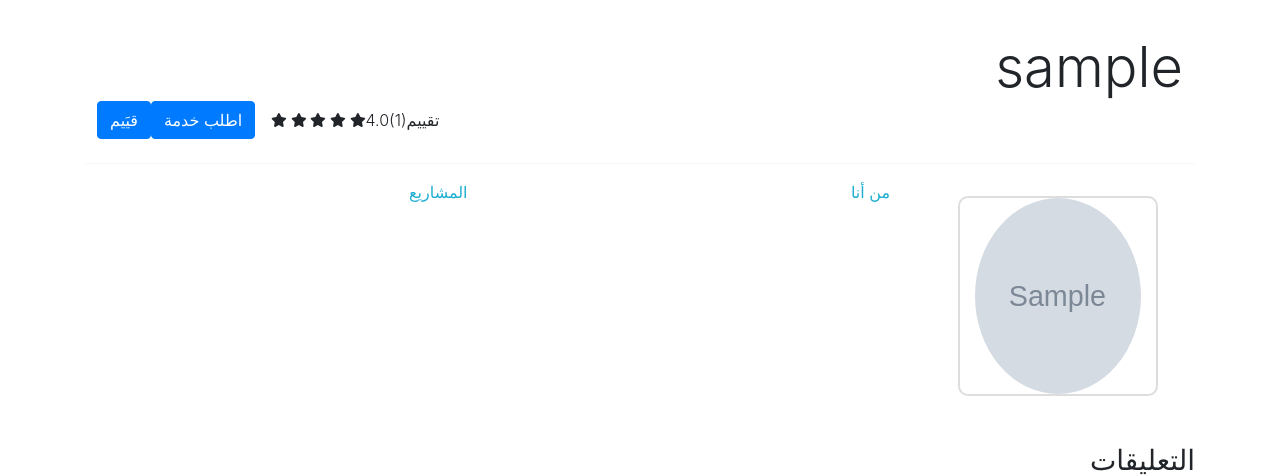
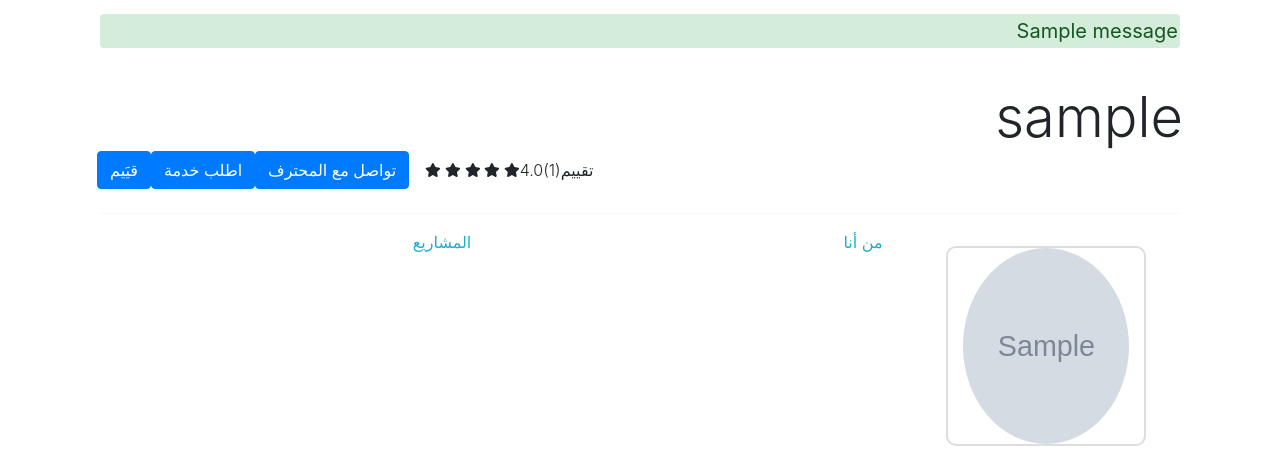
Before and after one commit to Alanouod/LAHJ-WEBSITE, a Django app: page /professional_profile/1/ in a window 1280 px wide. Shown: the part 158-634 px from the top of the page. Run offline with Django 5.2, Linux system fonts and the light colour scheme; tables that the repository leaves empty hold one stand-in row (values such as "Sample post"); grey boxes marked "Sample" are stand-in pictures; one stand-in notice (Sample message) is shown; some libraries are stand-ins or nearby versions.

Commit message:
add message function - homeowner side
done with messaging function from homeowner side

```diff
--- a/WEBSITELAHJ/website/home/forms.py
+++ b/WEBSITELAHJ/website/home/forms.py
@@ -89,3 +89,6 @@ class QuoteForm(forms.ModelForm):
     class Meta:
         model = Quote
         fields = ['terms', 'cost']
+
+class MessageForm(forms.Form):
+    message_content = forms.CharField(widget=forms.Textarea)
--- a/WEBSITELAHJ/website/home/templates/professional_profile.html
+++ b/WEBSITELAHJ/website/home/templates/professional_profile.html
@@ -3,6 +3,18 @@
 {% block title %}الملف الشخصي {% endblock %}
 {% block content %}
 <style>
+    .alert {
+        position: relative;
+        padding: 1px;
+        margin-bottom: 1px;
+        border: 1px solid transparent;
+        border-radius: 0.25rem;
+        font-size: 20px;
+        width: 100%;
+        align-content: center;
+
+    }
+
     .profile-section-link {
         color: #1CAED0;
         text-decoration: none;
@@ -81,7 +93,17 @@
         direction: rtl;
     }
 </style>
+
+
 <div class="container mt-5 text-end">
+    {% if messages %}
+    <div class="feedback-messages">
+        {% for message in messages %}
+        <div class="alert {% if message.tags %}alert-{{ message.tags }}{% endif %}" role="alert">
+            {{ message }}
+        </div>
+        {% endfor %}
+        {% endif %}
         <div class="row mt-3 text-end align-items-center justify-content-end">
             <div class="col-mt-3 photo-container text-end">
                 <h6 class="display-4">
@@ -93,9 +115,13 @@
                     <span>{{ professional.user.username }}</span>
                     <div class="d-flex align-items-center ">
                         {% if not is_owner %}
+
+
                         <button id="rateButton" class="btn btn-primary">قيَيم</button>
                         <button id="requestServiceBtn" class="btn btn-primary" onclick="toggleOrderForm()">اطلب
                             خدمة</button>
+                        <button id="MessageBtn" class="btn btn-primary" onclick="toggleMessageForm()">تواصل مع
+                            المحترف</button>
                         <div id="orderFormContainer"
                             style="display: none; position: fixed; top: 0; left: 0; right: 0; bottom: 0; background-color: rgba(0, 0, 0, 0.5); z-index: 9999;">
                             <div
@@ -106,16 +132,36 @@
                                 <form method="POST" action="{% url 'submit_order' professional_id=professional.id %}">
                                     {% csrf_token %}
                                     <div class="form-group">
-                                        <label for="projectDescription" class="form-control-label" for="input-identifier" style="font-size: 25px;">وصف المشروع</label>
-                                        <textarea id="projectDescription" name="project_description" class="form-control"></textarea>
+                                        <label for="projectDescription" class="form-control-label"
+                                            for="input-identifier" style="font-size: 25px;">وصف المشروع</label>
+                                        <textarea id="projectDescription" name="project_description"
+                                            class="form-control"></textarea>
                                     </div>
                                     <div class="form-group">
-                                        <label for="budget" class="form-control-label" for="input-identifier" style="font-size: 25px">الميزانية</label>
+                                        <label for="budget" class="form-control-label" for="input-identifier"
+                                            style="font-size: 25px">الميزانية</label>
                                         <input type="text" id="budget" name="budget" class="form-control">
                                     </div>
                                     <button type="submit" class="btn btn-primary">ارسل الطلب</button>
                                 </form>
-
+                            </div>
+                        </div>
+                        <div id="messageFormContainer"
+                            style="display: none; position: fixed; top: 0; left: 0; right: 0; bottom: 0; background-color: rgba(0, 0, 0, 0.5); z-index: 9999;">
+                            <div
+                                style="position: relative; margin: 10% auto; width: 50%; max-width: 500px; background-color: #ffffff; padding: 20px; border-radius: 5px;">
+                                <button class="btn btn-primary"
+                                    style="position: absolute; top: 10px; right: 10px; font-size: 10px; background-color: red;"
+                                    onclick="closeMessageForm()">X</button>
+                                <form method="post" action="{% url 'start_message' professional_id=professional.id %}">
+                                    {% csrf_token %}
+                                    <div class="form-group">
+                                        <label for="{{ form.message_content.id_for_label }}" class="form-control-label"
+                                            style="font-size: 25px;">محتوى الرسالة</label>
+                                        <textarea name="message_content" class="form-control" rows="3"></textarea>
+                                    </div>
+                                    <button type="submit" class="btn btn-primary">إرسال الرسالة</button>
+                                </form>
                             </div>
                         </div>
                         {% endif %}
@@ -123,7 +169,8 @@
                         <div class="rating ml-3 d-flex align-items-center">
                             <div class="stars" style="display: inline-block; font-size: 14px;">
                                 {% for _ in "12345" %}
-                            {% if forloop.counter <= avg_rating|stringformat:"f" %} <span class="fa fa-star checked">
+                                {% if forloop.counter <= avg_rating|stringformat:"f" %} <span
+                                    class="fa fa-star checked">
                                     </span>
                                     {% else %}
                                     <span class="fa fa-star"></span>
@@ -163,8 +210,8 @@
         </div>
 
         <div class="col-md-3 text-end">
-        <a href="#" class="profile-section-link" data-section="ordersContent" data-toggle="tooltip" data-placement="top"
-            title="معلومات الطلبات">الطلبات</a>
+            <a href="#" class="profile-section-link" data-section="ordersContent" data-toggle="tooltip"
+                data-placement="top" title="معلومات الطلبات">الطلبات</a>
         </div>
         {% endif %}
 
@@ -179,8 +226,8 @@
         </div>
 
         <div class="col-md-3 text-end ml-auto rtl-text"> <!--  من أنا  -->
-        <a href="#" class="profile-section-link" data-section="bioContent" data-toggle="tooltip" data-placement="top"
-            title="من أنا">من أنا</a>
+            <a href="#" class="profile-section-link" data-section="bioContent" data-toggle="tooltip"
+                data-placement="top" title="من أنا">من أنا</a>
         </div>
 
         <div class="col-md-3 text-end">
@@ -196,8 +243,8 @@
                     id="professionalPhoto">
                 {% else %}
                 <!-- Default placeholder image -->
-            <img src="{% static 'images/default_profile.png' %}" alt="Default Photo" class="img-fluid rounded-circle"
-                id="professionalPhoto">
+                <img src="{% static 'images/default_profile.png' %}" alt="Default Photo"
+                    class="img-fluid rounded-circle" id="professionalPhoto">
                 {% endif %}
             </div>
         </div>
@@ -226,7 +273,8 @@
                     <button type="submit" class="btn btn-danger">رفض</button>
                 </form>
                 {% endif %}
-                    <button class="btn btn-primary view-order-details-btn" data-order-id="{{ order.id }}">عرض التفاصيل</button>
+                <button class="btn btn-primary view-order-details-btn" data-order-id="{{ order.id }}">عرض
+                    التفاصيل</button>
                 {% if order.status == 'مقبول' %}
                 <button class="btn btn-primary submit-quote-btn" data-order-id="{{ order.id }}">تقديم عرض</button>
                 <button class="btn btn-info view-quote-details-btn" data-order-id="{{ order.id }}">تفاصيل العرض</button>
@@ -234,7 +282,8 @@
                     <!-- Details will be loaded here via JavaScript or server-rendered content -->
                 </div>
                 <div class="quote-form-container" id="quote-form-container-{{ order.id }}" style="display: none;">
-                        <form id="quoteForm-{{ order.id }}" method="POST" action="{% url 'submit_quote' order_id=order.id %}">
+                    <form id="quoteForm-{{ order.id }}" method="POST"
+                        action="{% url 'submit_quote' order_id=order.id %}">
                         {% csrf_token %}
                         <div class="form-group">
                             <label for="terms" style="font-size: 15px">الشروط</label>
@@ -403,12 +452,33 @@
             }
         }
 
+        function toggleMessageForm() {
+            var messageFormContainer = document.getElementById("messageFormContainer");
+            var messageBtn = document.getElementById("messageBtn");
+
+            if (messageFormContainer.style.display === "" || messageFormContainer.style.display === "none") {
+                messageFormContainer.style.display = "block";
+                messageBtn.style.visibility = "hidden";
+            } else {
+                messageFormContainer.style.display = "none";
+                messageBtn.style.visibility = "visible";
+            }
+        }
+
         function closeOrderForm() {
             var orderFormContainer = document.getElementById("orderFormContainer");
             var requestServiceBtn = document.getElementById("requestServiceBtn");
 
             orderFormContainer.style.display = "none";
             requestServiceBtn.style.visibility = "visible";
+        }
+
+        function closeMessageForm() {
+            var messageFormContainer = document.getElementById("messageFormContainer");
+            var messageBtn = document.getElementById("messageBtn");
+
+            messageFormContainer.style.display = "none";
+            messageBtn.style.visibility = "visible";
         }
 
 
@@ -499,7 +569,7 @@
 
 
         });
-            $('.view-quote-details-btn').click(function() {
+        $('.view-quote-details-btn').click(function () {
             var orderId = $(this).data('order-id');
             var detailsContainer = $('#quote-details-' + orderId);
 
@@ -530,7 +600,7 @@
         });
 
         // Handle the accept and decline quote actions
-            $(document).on('click', '.accept-quote, .decline-quote', function() {
+        $(document).on('click', '.accept-quote, .decline-quote', function () {
             var quoteId = $(this).data('quote-id');
             var action = $(this).hasClass('accept-quote') ? 'accept_quote' : 'decline_quote';
             $.ajax({
@@ -540,14 +610,14 @@
                     csrfmiddlewaretoken: $('input[name="csrfmiddlewaretoken"]').val(),
                     quote_id: quoteId
                 },
-                    success: function(response) {
+                success: function (response) {
                     alert(response.message);
                     // Remove buttons and update status after action is successful
                     var parentDiv = $(this).closest('div');
                     parentDiv.find('p:last').text('Status: ' + (action === 'accept_quote' ? 'العرض مقبول' : 'العرض مرفوض'));
                     parentDiv.find('.accept-quote, .decline-quote').remove();
                 },
-                    error: function(xhr) {
+                error: function (xhr) {
                     alert('Error processing request: ' + xhr.responseText);
                 }
             });
--- a/WEBSITELAHJ/website/home/urls.py
+++ b/WEBSITELAHJ/website/home/urls.py
@@ -48,5 +48,7 @@ urlpatterns = [
     path('accept_quote/', views.accept_quote, name='accept_quote'),
     path('decline_quote/', views.decline_quote, name='decline_quote'),
     path('get_quote_details/<int:order_id>/', views.get_quote_details, name='get_quote_details'),
-
+    path('professional_profile/<int:professional_id>/start_message/', views.start_message, name='start_message'),
+    path('DM/', views.DM, name='DM'),
+     path('message/<int:message_id>/', views.view_chat, name='view_chat'),
 ]
--- a/WEBSITELAHJ/website/home/views.py
+++ b/WEBSITELAHJ/website/home/views.py
@@ -38,9 +38,10 @@ from .forms import CommentForm, RatingForm
 from .models import Professional, Comment, Rating
 from django.db.models import Count
 from decimal import Decimal
-from .forms import OrderForm
-from .models import Quote
+from .forms import OrderForm , MessageForm
+from .models import Quote , Message
 from django.views.decorators.http import require_http_methods
+from django.db.models import Q
 
 def home(request):
     return render(request, 'home.html')
@@ -159,6 +160,8 @@ def user_login(request):
 def homeowner_profile(request):
     user = request.user
     homeowner = Homeowner.objects.get(user=user)
+    sent_messages = Message.objects.filter(sender=homeowner.user)
+    received_messages = Message.objects.filter(recipient=homeowner.user)
     wishlist_items = Wishlist.objects.filter(homeowner=homeowner)
     if request.method == 'POST':
         # Handle editing profile information
@@ -188,6 +191,8 @@ def homeowner_profile(request):
         'wishlist_items': wishlist_items,
         'orders': orders,
         'quotes': quotes,
+        'sent_messages': sent_messages,
+        'received_messages': received_messages
 })
 
 @login_required
@@ -623,3 +628,82 @@ def decline_quote(request):
     quote.status = 'مرفوض'
     quote.save()
     return JsonResponse({'message': 'Quote declined successfully'})
+from django.contrib import messages
+from django.http import HttpResponse
+
+
+
+@login_required
+def start_message(request, professional_id):
+    professional = get_object_or_404(Professional, pk=professional_id)
+    recipient = professional.user
+
+    if request.method == 'POST':
+        form = MessageForm(request.POST)
+        if form.is_valid():
+            content = form.cleaned_data['message_content']
+            message = Message.objects.create(
+                sender=request.user,
+                recipient=recipient,
+                content=content
+            )
+            messages.success(request, 'تم ارسال الرسالة بنجاح.. يمكنك الوصول للرسائل من ملفك الشخصي')
+            return redirect('professional_profile', professional_id=professional_id)
+        else:
+            messages.error(request, 'حدث خطأ اثناء ارسال الرسالة... حاول مره أخرى')
+    else:
+        form = MessageForm()
+
+    return render(request, 'professional_profile.html', {'professional': professional, 'form': form})
+
+@login_required
+def DM(request):
+    user = request.user
+    chat_threads = []  # List to store chat threads
+
+    # Retrieve all messages involving the user
+    sent_messages = Message.objects.filter(sender=user).order_by('-date')
+    received_messages = Message.objects.filter(recipient=user).order_by('-date')
+
+    # Group messages by recipient or sender
+    chat_partners = set()
+    for message in sent_messages:
+        chat_partner = message.recipient
+        if chat_partner not in chat_partners:
+            chat_partners.add(chat_partner)
+            chat_thread = {
+                'partner': chat_partner,
+                'last_message': message,
+            }
+            chat_threads.append(chat_thread)
+
+    for message in received_messages:
+        chat_partner = message.sender
+        if chat_partner not in chat_partners:
+            chat_partners.add(chat_partner)
+            chat_thread = {
+                'partner': chat_partner,
+                'last_message': message,
+            }
+            chat_threads.append(chat_thread)
+
+    return render(request, 'dm.html', {'chat_threads': chat_threads})
+
+@login_required
+def view_chat(request, message_id):
+    message = get_object_or_404(Message, id=message_id)
+    partner = None
+    if message.sender == request.user:
+        partner = message.recipient
+    elif message.recipient == request.user:
+        partner = message.sender
+
+    if partner is None:
+        raise PermissionDenied
+
+    messages = Message.objects.filter(
+        (Q(sender=request.user) & Q(recipient=partner)) |
+        (Q(sender=partner) & Q(recipient=request.user))
+    ).order_by('date')
+
+    return render(request, 'chat_detail.html', {'partner': partner, 'messages': messages})
```
Also changed, not shown: WEBSITELAHJ/website/home/models.py (+4 -3 lines), WEBSITELAHJ/website/home/templates/DM.html (added, +27 -0 lines), WEBSITELAHJ/website/home/templates/chat_detail.html (added, +32 -0 lines), WEBSITELAHJ/website/home/templates/homeowner_profile.html (+39 -15 lines), WEBSITELAHJ/website/home/templates/start_message.html (added, +47 -0 lines), WEBSITELAHJ/website/home/migrations/0039_alter_message_recipient_alter_message_sender.py (added). Lines whose indentation alone changed are shown as unchanged.
